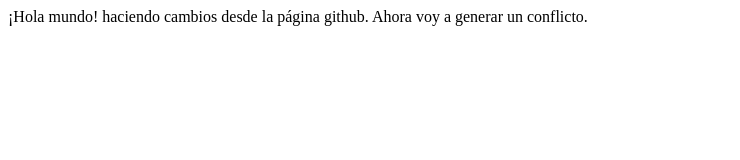
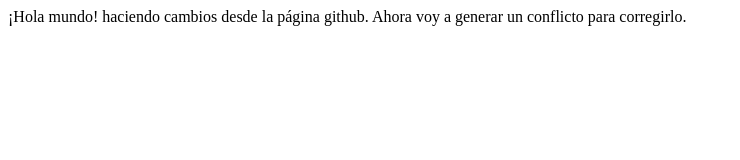
Before and after one commit to hdanielmm/lectura00, a plain HTML site: page hola.html in a window 1280 px wide. Shown: the whole page, without its empty margins (0-740 px from the left). Drawn offline with Linux system fonts and the light colour scheme.

Commit message:
Update hola.html

```diff
--- a/hola.html
+++ b/hola.html
@@ -4,6 +4,6 @@
         <title>Mi pagina web</title>
     </head>
     <body>
-        ¡Hola mundo! haciendo cambios desde la página github. Ahora voy a generar un conflicto.
+        ¡Hola mundo! haciendo cambios desde la página github. Ahora voy a generar un conflicto para corregirlo.
     </body>
 </html>
```
